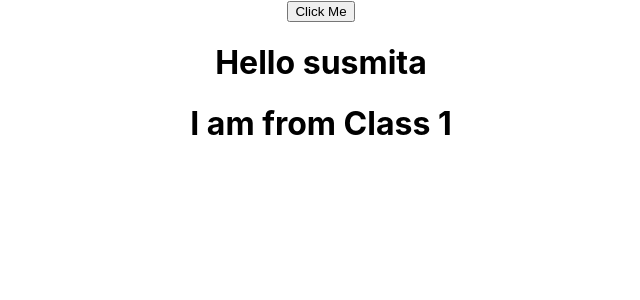
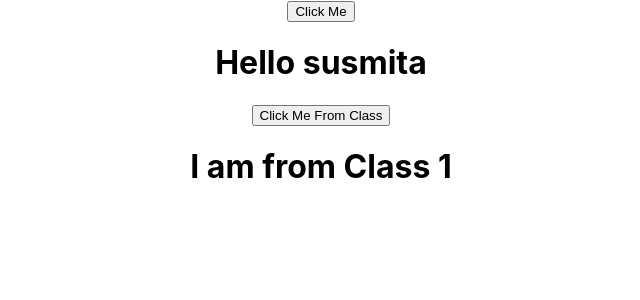
Before and after one commit to susmita1994/React_App, a React (Create React App) app in the folder my-app/: page / in a window 1280 px wide. Shown: the top 300 px of the page, without its empty margins (319-959 px from the left). Built offline with nearby package versions, Linux system fonts and the light colour scheme.

Commit message:
button click event in class component
button click event in class component

```diff
--- a/my-app/src/MyComponent/Welcome.js
+++ b/my-app/src/MyComponent/Welcome.js
@@ -1,8 +1,16 @@
 import React,{Component} from 'react';
 
 class Welcome extends Component{
+
+     DoThisFromClass() {
+        alert('Button clicked from class')
+    }
+
     render(){
-        return <h1>I am from {this.props.name}</h1>
+        return  <div>
+            <button onClick={this.DoThisFromClass}>Click Me From Class </button>
+            <h1>I am from {this.props.name}</h1>
+        </div>
     }
 }
 
```
